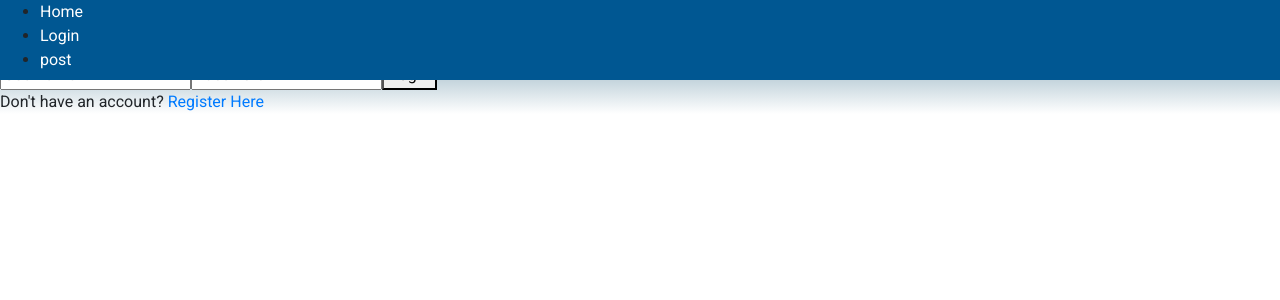
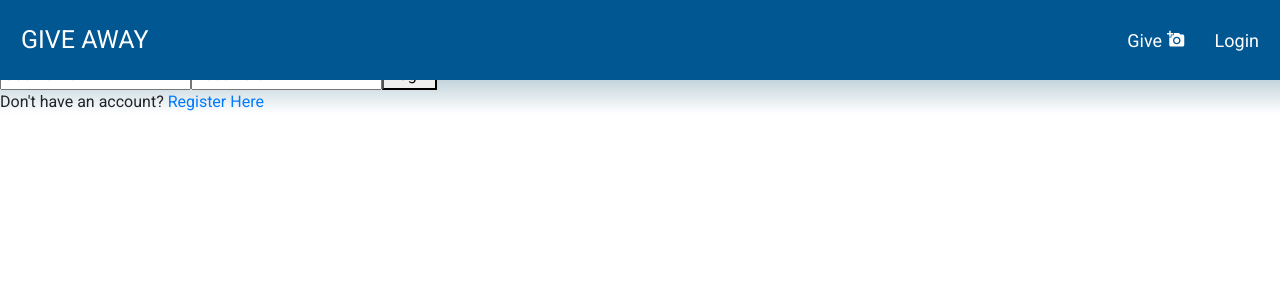
Before and after one commit to wdl28-group-project/donationizer, a React (Create React App) app: page /#/login in a window 1280 px wide. Shown: the top 300 px of the page. Built offline with nearby package versions, Linux system fonts and the light colour scheme; what redux-promise-middleware would draw is missing.

Commit message:
added some styling into loggedOut component

```diff
--- a/src/components/Footer.js
+++ b/src/components/Footer.js
@@ -1,7 +1,11 @@
 import React from 'react';
 function Footer(){
+    let currentTime = new Date();
+    let currentYear =currentTime.getFullYear()
     return(
         <div className="footer-container">
+             <p>Contributed by ...</p>
+             <p>&copy;{currentYear} GiveAway </p>
         </div>
     )
 }
--- a/src/components/Home.js
+++ b/src/components/Home.js
@@ -63,7 +63,7 @@ class Home extends React.Component {
             <div className="search">
               <MdSearch size="25px"/>
               <input
-                placeholder="search donations"
+                placeholder="Search GiveAway"
                 id="input"
                 name="search"
                 onChange={this.handleChange}
--- a/src/components/Nav/LoggedIn.js
+++ b/src/components/Nav/LoggedIn.js
@@ -1,5 +1,7 @@
 import React, { Component } from 'react';
 import { Link } from 'react-router-dom';
+import { MdMessage,MdAddAPhoto } from 'react-icons/md';
+
 
 class LoggedIn extends Component{
     handleLogOut = () => {
@@ -10,14 +12,14 @@ class LoggedIn extends Component{
         return(
             <div  className="header-container">
                 <nav className='loggedIn'>
-                    <ul className='menu'>
-                        <li>
-                            <Link to='/'>Home</Link>
-                        </li>
-                        <li>
+                       <div>
+                            <Link to='/' id="name">GIVE AWAY</Link>
+                        </div>
+                        <div>
+                           <Link to="/Post" id="share"><button>Give <MdAddAPhoto/></button></Link>
+                            <Link to='/profile'><MdMessage/></Link>
                             <Link to='/profile'>Profile</Link>
-                        </li>
-                    </ul>
+                        </div>
                 </nav>
                 <button onClick={this.handleLogOut}>Log Out</button>
             </div>
--- a/src/components/Nav/LoggedOut.js
+++ b/src/components/Nav/LoggedOut.js
@@ -1,22 +1,18 @@
 import React, { Component } from 'react';
 import { Link } from 'react-router-dom';
+import {MdAddAPhoto } from "react-icons/md";
 class LoggedOut extends Component{
     render(){
         return(
             <div  className="header-container">
                 <nav className='loggedOut'>
-                    <ul className='menu'>
-                        <li>
-                            <Link to='/'>Home</Link>
-                        </li>
-                        <li>
-                            <Link to='/login'>Login</Link>
-                        </li>
-                        <li>
-                            <Link to="/Post">post</Link>
-
-                        </li>
-                    </ul>
+                        <div>
+                            <Link to='/' id="name">GIVE AWAY</Link>
+                        </div>
+                        <div>
+                            <Link to="/Post" id="share">Give <MdAddAPhoto/></Link>
+                            <Link to='/login' id="login">Login</Link>
+                        </div>
                 </nav>
             </div>
         )
--- a/src/components/stylescomponent/home.scss
+++ b/src/components/stylescomponent/home.scss
@@ -10,6 +10,30 @@
   a {
     color: $white;
   }
+}
+.loggedOut{
+  padding: 0 10px;
+  box-sizing: border-box;
+  height: 10vh;
+  display: flex;
+  justify-content: space-between;
+  align-items: center;
+    div{
+      display: flex;
+      font-size: 18px;
+      margin: 0 10px;
+      border: 1px solid transparent;
+      outline: none;
+      svg{
+        margin-top: -5px;
+      }
+    }
+    #name{
+      font-size: 25px;
+    }
+    #login{
+      margin-left: 30px;
+    }
 }
 .search-container {
   height: 8vh;
@@ -176,7 +200,9 @@
 }
 
 .footer-container {
-  height: 50px;
+  width: 100%;
   background-color: $secondary;
   margin-top: 300px;
+  text-align: center;
+  color: $white;
 }
```
